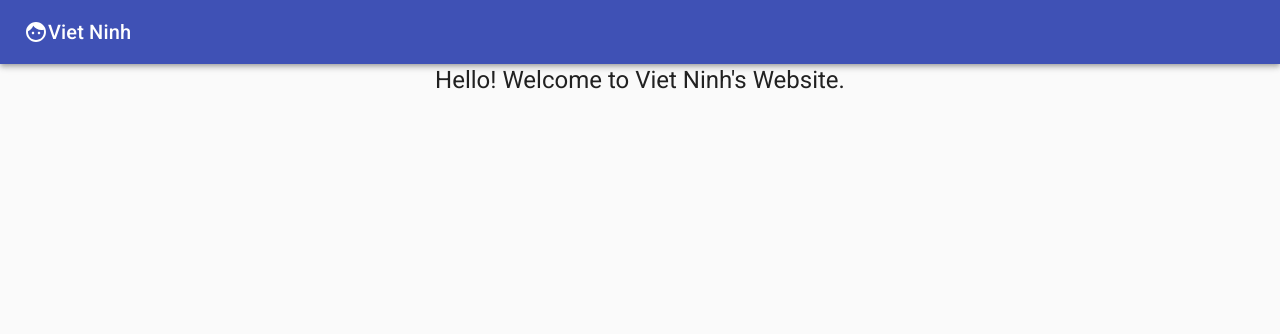
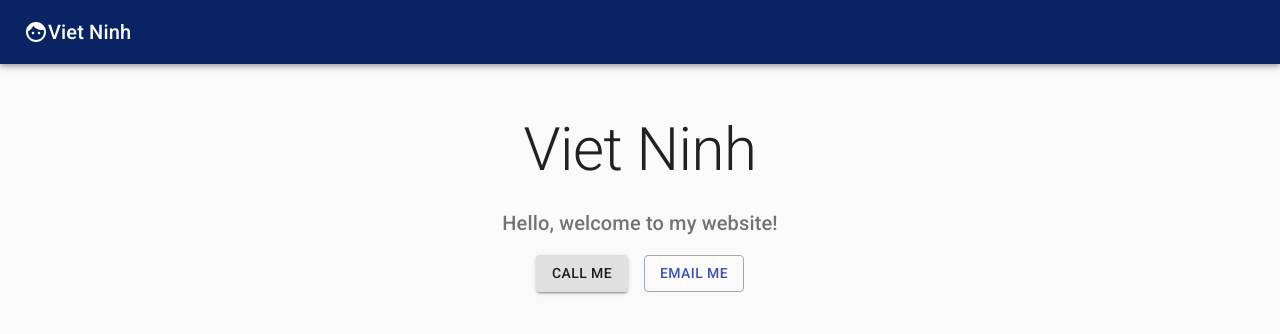
Before and after one commit to viet-ninh/Website, a React (Create React App) app: page / in a window 1280 px wide. Shown: the top 334 px of the page. Built offline with nearby package versions, Linux system fonts and the light colour scheme.

Commit message:
Adding custom styling

```diff
--- a/src/App.jsx
+++ b/src/App.jsx
@@ -1,16 +1,19 @@
 import React from 'react';
-import { Typography, AppBar, Card, CardActions, CardContent, CardMedia, CssBaseline, Grid, Toolbar, Container } from '@material-ui/core';
+import { Typography, AppBar, Card, CardActions, CardContent, CardMedia, CssBaseline, Grid, Toolbar, Container, Button } from '@material-ui/core';
 
+import useStyles from './css/App';
 /*
 To change the icon look at material-ui's icons
 */
 import { Face } from '@material-ui/icons';
 
 const App = () => {
+  const classes = useStyles();
+
   return (
     <>
       <CssBaseline/>
-        <AppBar position="relative">
+        <AppBar position="relative" className={classes.navbar}>
           <Toolbar>
                 <Face />
                 <Typography variant = "h6">
@@ -19,12 +22,32 @@ const App = () => {
               </Toolbar>
         </AppBar>
       <main>
-        <div>
+        <div className='classes.container'>
           <Container maxWidth="sm">
-            <Typography variant="h5" align="center" color="textPrimary" paragraph>
-              Hello! Welcome to Viet Ninh's Website.
+            <Typography variant="h2" align="center" color="textPrimary" gutterBottom>
+              Viet Ninh
             </Typography>
+            <Typography variant="h6" align="center" color="textSecondary" paragraph>
+              Hello, welcome to my website!
+            </Typography>
+            <div>
+
+              <Grid container spacing={2} justifyContent='center'>
+                <Grid item>
+                  <Button variant="contained">
+                    Call Me
+                  </Button>
+                </Grid>
+                <Grid item>
+                  <Button variant="outlined" color="primary">
+                    Email Me
+                  </Button>
+                </Grid>
+              </Grid>
+
+            </div>
           </Container>
+
         </div>
       </main>
     </>
--- /dev/null
+++ b/src/css/App.js
@@ -0,0 +1,15 @@
+import { makeStyles } from '@material-ui/core/styles';
+
+const useStyles = makeStyles((theme) => ({
+  navbar:{
+    background: "#0A2463",
+    marginBottom: "50px",
+    color: "#FFFC7F7"
+  },
+  primaryButton:{
+    background: "#2C2A4A",
+    color: "#FFFC7F7"
+  }
+}));
+
+export default useStyles;
```
